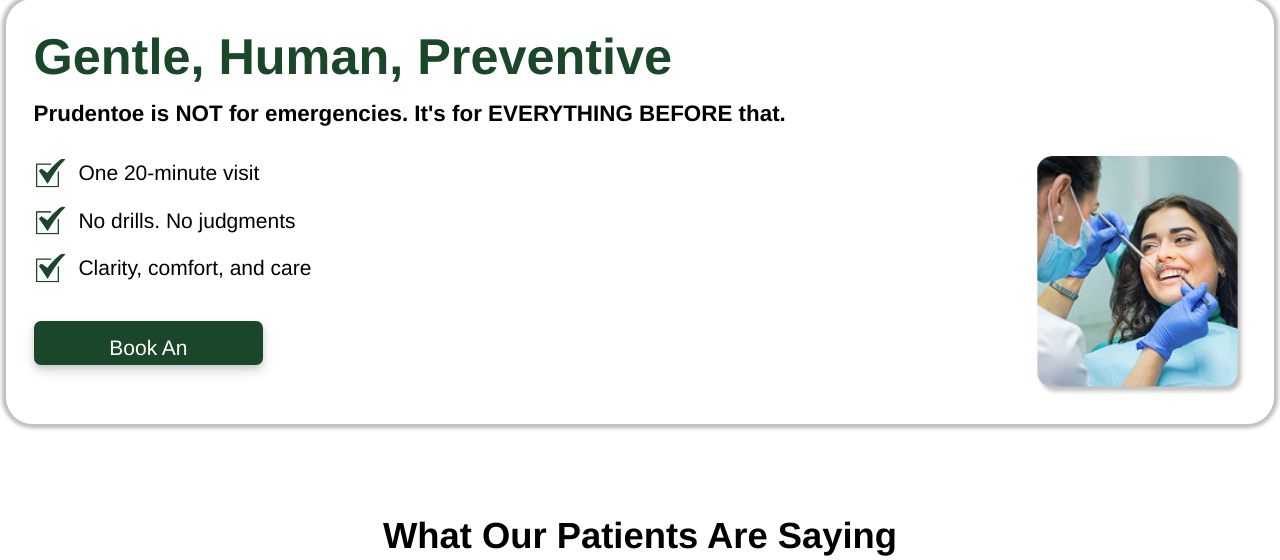
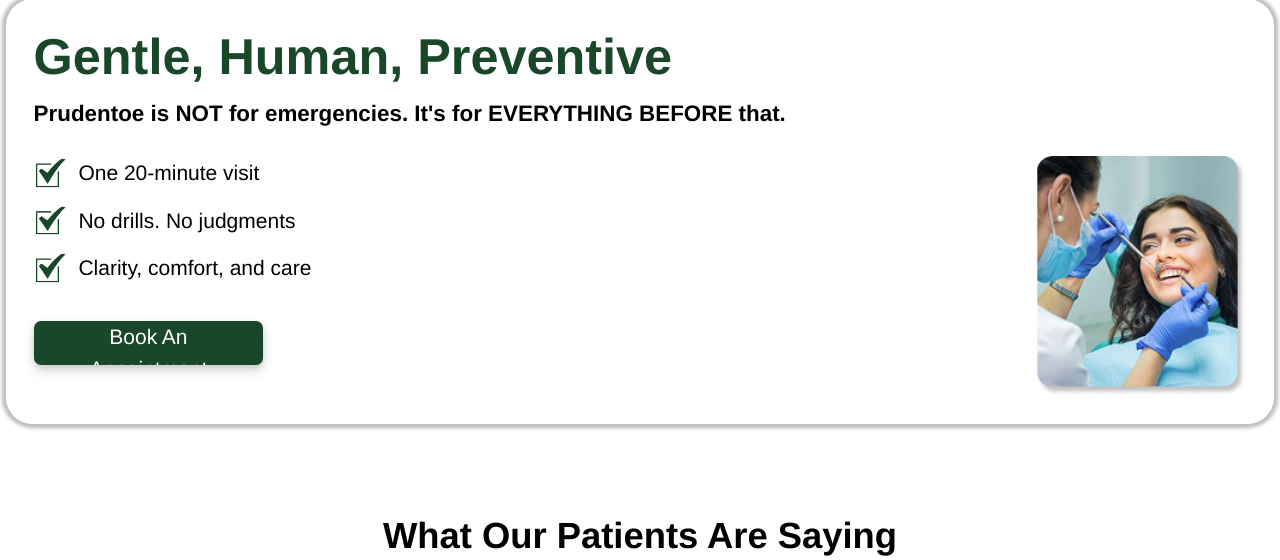
Before and after one commit to avijitbhuin21/prudentoe-demo, a Flask app: page / in a window 1280 px wide. Shown: the part 5222-5782 px from the top of the page. Run offline with Flask 3, Linux system fonts and the light colour scheme; some libraries are stand-ins or nearby versions.

Commit message:
padding fix

```diff
--- a/templates/index.html
+++ b/templates/index.html
@@ -1333,7 +1333,7 @@
                   class="inline-block"
                 >
                   <button
-                    class="bg-prudentoe-green text-white text-bold text-dynamic-xxs py-2 px-4 rounded-5px mt-4 w-[164px] shadow-sm h-[31px]"
+                    class="bg-prudentoe-green text-white text-bold text-dynamic-xxs py-0 px-4 rounded-5px mt-4 w-[164px] shadow-sm h-[31px]"
                   >
                     Book An Appointment
                   </button>
```
